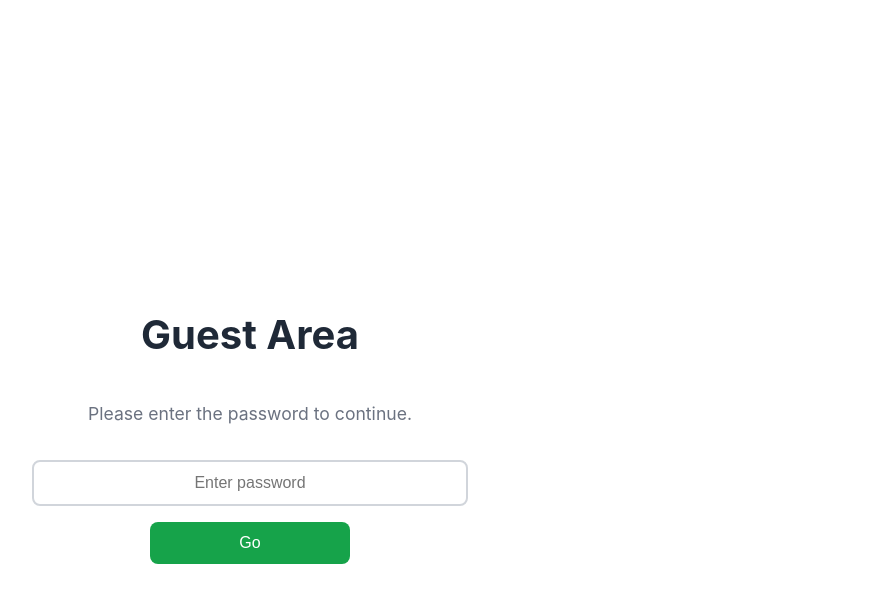
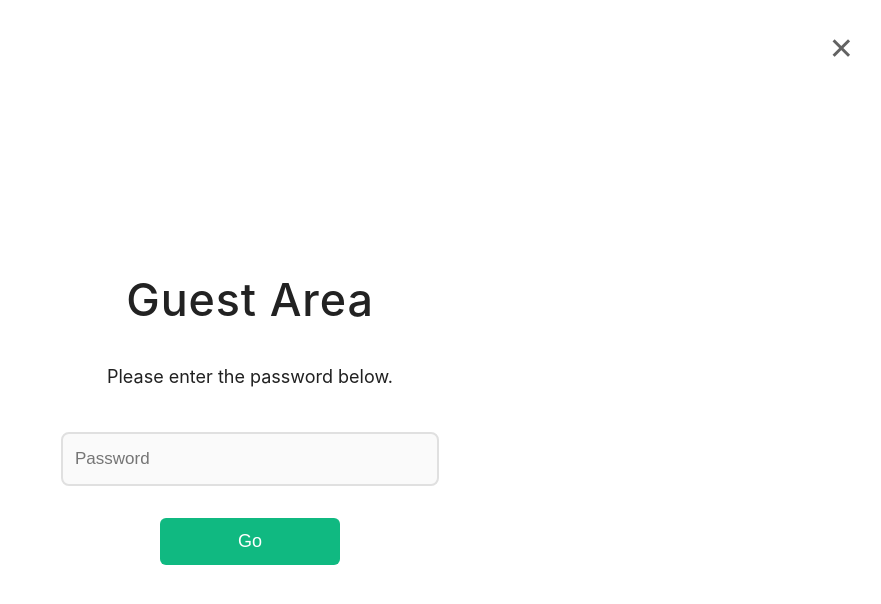
Before and after one commit to Shruthi057/final-task-, a React (Create React App) app: page / in a window 1280 px wide. Shown: the top 604 px of the page, without its empty margins (390-1271 px from the left). Built offline with nearby package versions, Linux system fonts and the light colour scheme.

Commit message:
your message

```diff
--- a/src/components/LandingPage.jsx
+++ b/src/components/LandingPage.jsx
@@ -8,46 +8,69 @@ export default function PasswordPage() {
 
   const handleSubmit = (e) => {
     e.preventDefault();
-
     if (password === "Brington@123") {
       navigate("/home");
     } else {
-      setError("❌ Wrong password! Try again.");
+      setError("Please enter the correct password."); // Red error
     }
+  };
+
+  const handleCloseClick = () => {
+    window.location.href = "https://www.brington.in/";
   };
 
   return (
     <div style={{
       display: 'flex',
       flexDirection: 'column',
+      alignItems: 'center',
       justifyContent: 'center',
-      alignItems: 'center',
       height: '100vh',
-      backgroundColor: '#ffffff',
-      padding: '20px'
+      background: '#fff',
     }}>
+      <div
+        onClick={handleCloseClick}
+        style={{
+          position: 'absolute',
+          top: 24,
+          right: 36,
+          fontSize: '30px',
+          color: '#626262',
+          cursor: 'pointer',
+          fontWeight: 400,
+          userSelect: 'none',
+        }}
+        aria-label="Close"
+        role="button"
+        tabIndex={0}
+        onKeyPress={e => { if (e.key === 'Enter' || e.key === ' ') handleCloseClick(); }}
+      >
+        &#10005;
+      </div>
       <h1 style={{
-        fontSize: '2.5rem',
-        fontWeight: 'bold',
-        marginBottom: '1rem',
-        color: '#1f2937'
+        fontSize: '2.8rem',
+        fontWeight: 500,
+        marginBottom: '0.5rem',
+        color: '#222',
+        letterSpacing: '0.02em',
+        textAlign: 'center',
       }}>Guest Area</h1>
 
       <p style={{
-        color: '#6b7280',
-        marginBottom: '2rem',
-        fontSize: '1.1rem',
-        textAlign: 'center'
+        color: '#212121',
+        fontSize: '18px',
+        marginBottom: '2.5rem',
+        textAlign: 'center',
       }}>
-        Please enter the password to continue.
+        Please enter the password below.
       </p>
 
       <form onSubmit={handleSubmit} style={{
         width: '100%',
-        maxWidth: '400px',
+        maxWidth: '350px',
         display: 'flex',
         flexDirection: 'column',
-        alignItems: 'center'
+        alignItems: 'center',
       }}>
         <input
           type="password"
@@ -56,54 +79,47 @@ export default function PasswordPage() {
             setPassword(e.target.value);
             setError("");
           }}
-          placeholder="Enter password"
+          placeholder="Password"
           style={{
             width: '100%',
-            padding: '12px 16px',
-            border: error ? '2px solid #ef4444' : '2px solid #d1d5db',
+            padding: '15px 12px',
+            border: error ? '2px solid #ef4444' : '2px solid #e0e0e0',
             borderRadius: '8px',
-            marginBottom: '1rem',
-            fontSize: '16px',
-            textAlign: 'center',
+            marginBottom: '1.5rem',
+            fontSize: '17px',
+            textAlign: 'left',
             outline: 'none',
-            transition: 'border-color 0.2s'
-          }}
-          onFocus={(e) => {
-            e.target.style.borderColor = '#3b82f6';
-          }}
-          onBlur={(e) => {
-            e.target.style.borderColor = error ? '#ef4444' : '#d1d5db';
+            background: '#fafafa',
           }}
         />
-
         {error && (
           <div style={{
             color: '#ef4444',
             marginBottom: '1rem',
-            fontSize: '14px',
+            fontSize: '15px',
+            fontWeight: 450,
             textAlign: 'center'
           }}>
             {error}
           </div>
         )}
-
         <button
           type="submit"
           style={{
-            backgroundColor: '#16a34a',
-            color: 'white',
-            padding: '12px 32px',
-            borderRadius: '8px',
+            backgroundColor: '#10b981',
+            color: '#fff',
+            padding: '13px 0',
+            borderRadius: '6px',
             border: 'none',
-            fontSize: '16px',
-            fontWeight: '500',
+            fontWeight: 500,
+            fontSize: '18px',
             cursor: 'pointer',
-            transition: 'background-color 0.2s',
             width: '100%',
-            maxWidth: '200px'
+            marginTop: '8px',
+            maxWidth: '180px',
           }}
-          onMouseOver={(e) => e.target.style.backgroundColor = '#15803d'}
-          onMouseOut={(e) => e.target.style.backgroundColor = '#16a34a'}
+          onMouseOver={e => e.target.style.backgroundColor = '#059669'}
+          onMouseOut={e => e.target.style.backgroundColor = '#10b981'}
         >
           Go
         </button>
```
